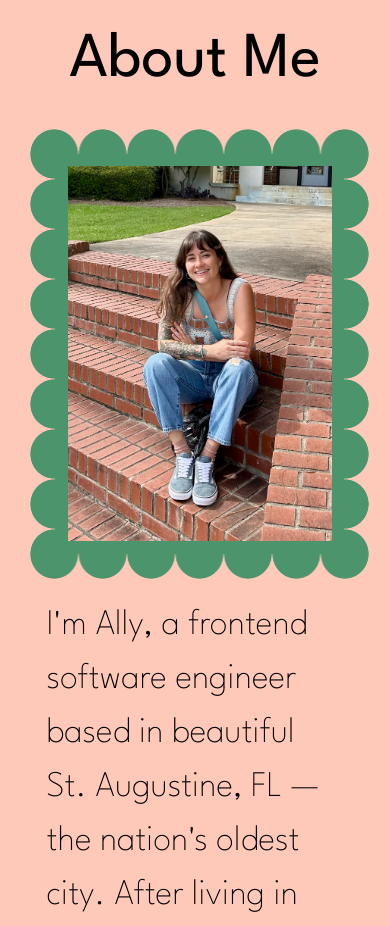
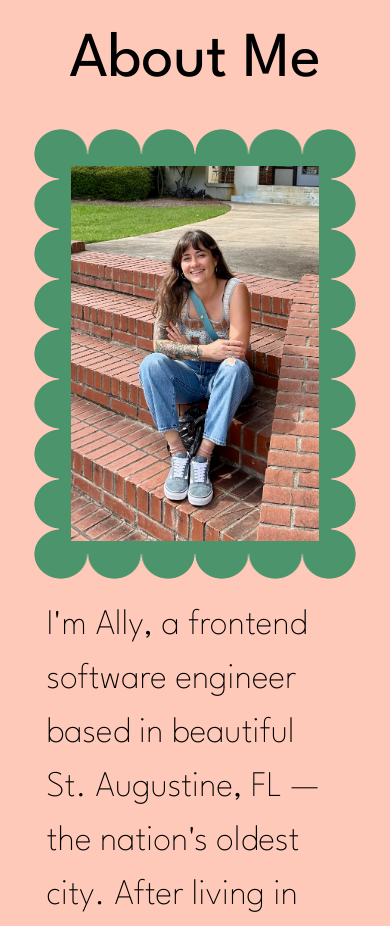
Before and after one commit to allyjarjour/my-site, a React (Create React App) app: page / in a window 390 px wide. Shown: the part 920-1846 px from the top of the page. Built offline with nearby package versions, Linux system fonts and the light colour scheme; no server answers; a web font is replaced by a local one.

Commit message:
Small tweaks

```diff
--- a/src/components/About/about.scss
+++ b/src/components/About/about.scss
@@ -15,6 +15,7 @@
     padding: calc(1.5 * var(--r));
     margin-right: 50px;
     background: $telemagenta;
+    margin-bottom: 20px;
     mask:
       linear-gradient(#000 0 0) no-repeat 50% / calc(100% - 2 * var(--r)) calc(100% - 2 * var(--r)),
       radial-gradient(farthest-side, #000 97%, #0000) 0 0 / calc(2 * var(--r)) calc(2 * var(--r)) round;
@@ -52,7 +53,8 @@
 
       .profile-pic-frame {
         margin: 0 auto;
-        max-width: 80%;
+        max-width: 75%;
+        margin-bottom: 0px;
       }
 
       .about-summary {
```
